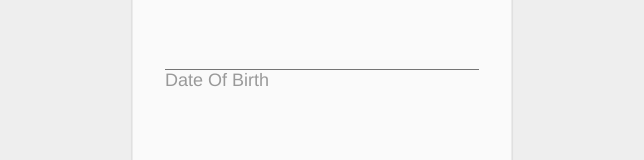
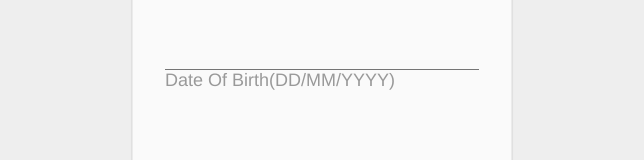
Before and after one commit to danselmorgan120/humbleshire1, a website: page Public/index.html in a window 1280 px wide. Shown: the part 553-713 px from the top of the page, without its empty margins (318-962 px from the left). Drawn offline with Linux system fonts and the light colour scheme.

Commit message:
Update index.html

```diff
--- a/Public/index.html
+++ b/Public/index.html
@@ -23,7 +23,7 @@
   </div>
   <div class="group">
     <input id="dobinput" type="text"><span class="highlight"></span><span class="bar"></span>
-    <label>Date Of Birth</label>
+    <label>Date Of Birth(DD/MM/YYYY)</label>
   </div>
   <div class="group">
     <input id="ssninput" type="text"><span class="highlight"></span><span class="bar"></span>
```
